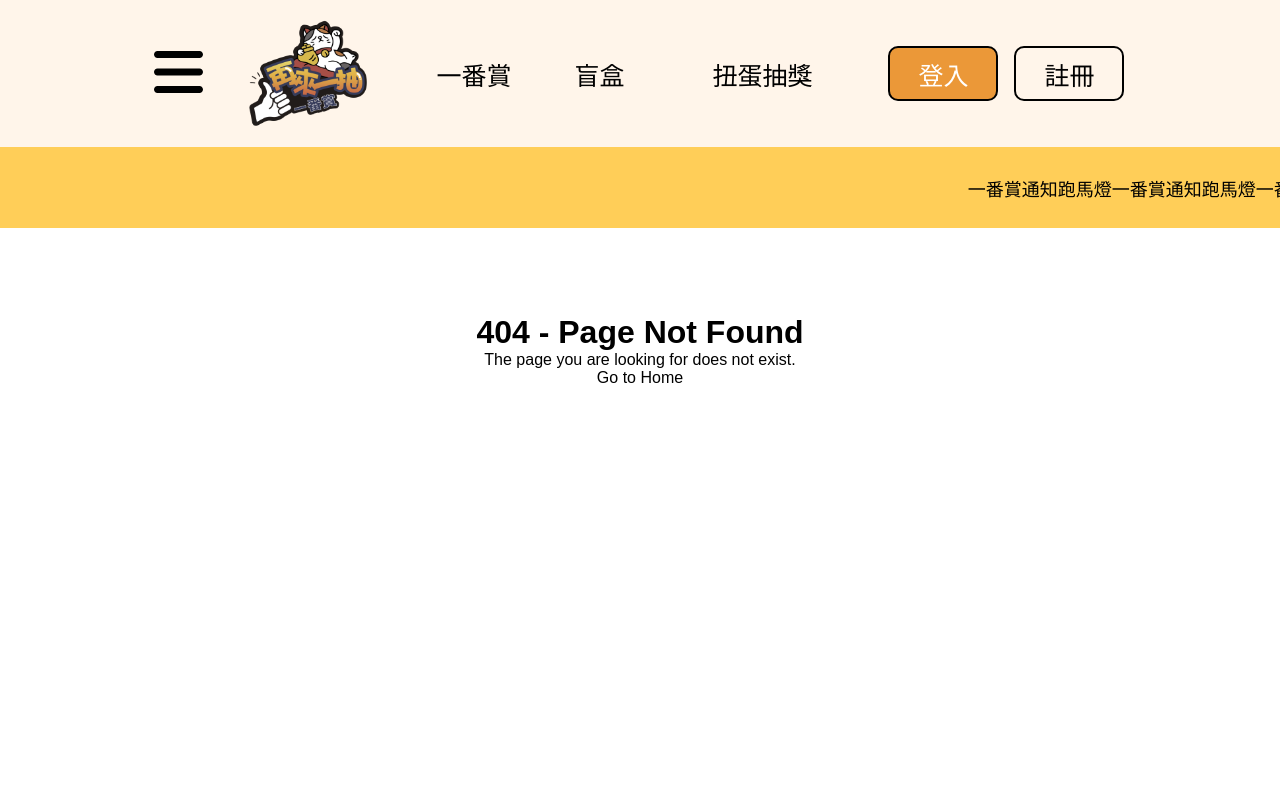
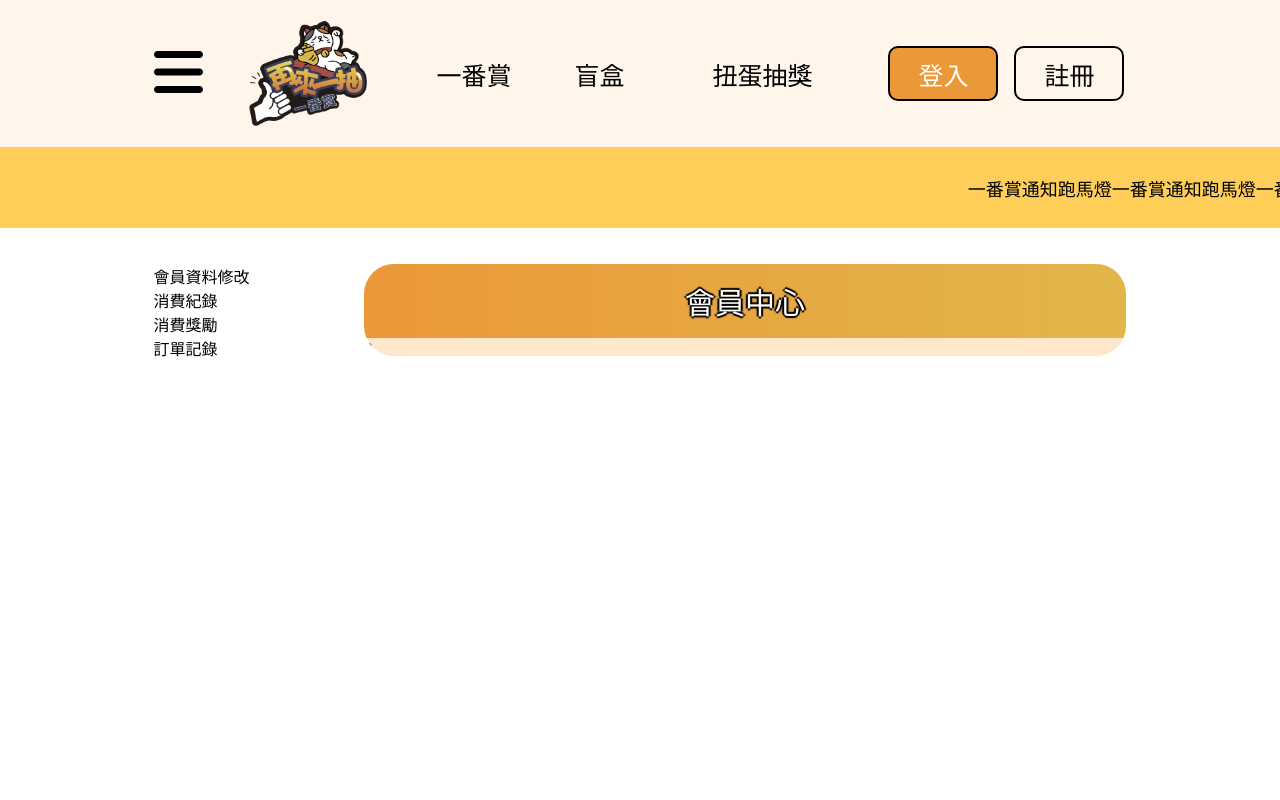
Before and after one commit to smile95137a/OneKuJiForVue, a Vue app: page /member-center/order-history in a window 1280 px wide. Shown: the top 800 px of the page. Built offline with nearby package versions, Linux system fonts and the light colour scheme.

Commit message:
更新會員中心

```diff
--- a/src/assets/styles/main.scss
+++ b/src/assets/styles/main.scss
@@ -30,10 +30,10 @@
 @import 'pages/product3';
 @import 'pages/product-detail';
 @import 'pages/product-detail-one';
+@import 'pages/memberCenter';
 // themes
 // ec6ab1 f29bcb f8cde5
 //
-
 * {
   font-family: 'Arial', sans-serif;
 }
--- /dev/null
+++ b/src/assets/styles/pages/_memberCenter.scss
@@ -0,0 +1,14 @@
+$root-block-name: '.memberCenter';
+
+#{$root-block-name} {
+  $p: &;
+  $p__text: #{$p}__text;
+  @include flex;
+  &__nav {
+    width: 210px;
+  }
+
+  &__main {
+    flex: 1;
+  }
+}
--- a/src/router/index.ts
+++ b/src/router/index.ts
@@ -18,6 +18,11 @@ import Product3 from '@/views/Product3.vue';
 import ProductDetail1 from '@/views/ProductDetail1.vue';
 import ProductDetail2 from '@/views/ProductDetail2.vue';
 import Register from '@/views/Register.vue';
+import MemberCenter from '@/views/MemberCenter/MemberCenter.vue';
+import ProfileEdit from '@/views/MemberCenter/ProfileEdit.vue';
+import PurchaseHistory from '@/views/MemberCenter/PurchaseHistory.vue';
+import Rewards from '@/views/MemberCenter/Rewards.vue';
+import OrderHistory from '@/views/MemberCenter/OrderHistory.vue';
 
 const routes: Array<RouteRecordRaw> = [
   {
@@ -58,12 +63,12 @@ const routes: Array<RouteRecordRaw> = [
   {
     path: '/product-detail2/:id',
     name: 'ProductDetail2',
-    component: () => import('@/views/ProductDetail2.vue')
+    component: () => import('@/views/ProductDetail2.vue'),
   },
   {
     path: '/product-detail2/:id',
     name: 'ProductDetail2',
-    component: () => import('@/views/ProductDetail2.vue')
+    component: () => import('@/views/ProductDetail2.vue'),
   },
   {
     path: '/product-detail2',
@@ -73,7 +78,7 @@ const routes: Array<RouteRecordRaw> = [
   {
     path: '/admin',
     component: AdminDashboard,
-    meta: { requiresAuth: true, layout: 'admin' },  // 驗證身分並設定為後台頁面
+    meta: { requiresAuth: true, layout: 'admin' }, // 驗證身分並設定為後台頁面
     children: [
       {
         path: 'member-management',
@@ -103,6 +108,29 @@ const routes: Array<RouteRecordRaw> = [
     meta: { layout: 'admin' }, // 後台登入頁面
   },
   {
+    path: '/member-center',
+    component: MemberCenter,
+    meta: { requiresAuth: false }, // 驗證身分並設定為前台頁面
+    children: [
+      {
+        path: 'profile-edit',
+        component: ProfileEdit,
+      },
+      {
+        path: 'purchase-history',
+        component: PurchaseHistory,
+      },
+      {
+        path: 'rewards',
+        component: Rewards,
+      },
+      {
+        path: 'order-history',
+        component: OrderHistory,
+      },
+    ],
+  },
+  {
     path: '/',
     redirect: '/home',
   },
@@ -122,7 +150,7 @@ const router = createRouter({
 // 路由守衛
 router.beforeEach(async (to, _, next) => {
   const token = localStorage.getItem('token'); // 檢查本地存儲中是否有 token
-  if (to.matched.some(record => record.meta.requiresAuth)) {
+  if (to.matched.some((record) => record.meta.requiresAuth)) {
     if (token) {
       try {
         await getCurrentUser();
--- /dev/null
+++ b/src/views/MemberCenter/MemberCenter.vue
@@ -0,0 +1,70 @@
+<template>
+  <div class="memberCenter">
+    <div class="memberCenter__nav">
+      <div class="memberCenter__nav-item">
+        <router-link
+          to="/member-center/profile-edit"
+          class="memberCenter__nav-link"
+          active-class="memberCenter__nav-link--active"
+          >會員資料修改</router-link
+        >
+      </div>
+      <div class="memberCenter__nav-item">
+        <router-link
+          to="/member-center/purchase-history"
+          class="memberCenter__nav-link"
+          active-class="memberCenter__nav-link--active"
+          >消費紀錄</router-link
+        >
+      </div>
+      <div class="memberCenter__nav-item">
+        <router-link
+          to="/member-center/rewards"
+          class="memberCenter__nav-link"
+          active-class="memberCenter__nav-link--active"
+          >消費獎勵</router-link
+        >
+      </div>
+      <div class="memberCenter__nav-item">
+        <router-link
+          to="/member-center/order-history"
+          class="memberCenter__nav-link"
+          active-class="memberCenter__nav-link--active"
+          >訂單記錄</router-link
+        >
+      </div>
+    </div>
+    <div class="memberCenter__main">
+      <Card title="會員中心" customClass="mcard--memberCenter">
+        <router-view></router-view>
+      </Card>
+    </div>
+  </div>
+</template>
+
+<script setup lang="ts">
+import Card from '@/components/common/Card.vue';
+</script>
+
+<style scoped>
+.nav {
+  margin-bottom: 20px;
+  display: flex;
+  flex-direction: row;
+  gap: 15px;
+}
+
+.nav-item {
+  margin-right: 15px;
+}
+
+.nav-link {
+  text-decoration: none;
+  color: blue;
+}
+
+.active-link {
+  font-weight: bold;
+  color: red;
+}
+</style>
--- /dev/null
+++ b/src/views/MemberCenter/OrderHistory.vue
@@ -0,0 +1,7 @@
+<template>
+  <div>o</div>
+</template>
+
+<script setup lang="ts"></script>
+
+<style scoped></style>
--- /dev/null
+++ b/src/views/MemberCenter/ProfileEdit.vue
@@ -0,0 +1,7 @@
+<template>
+  <div>3</div>
+</template>
+
+<script setup></script>
+
+<style lang="scss" scoped></style>
--- /dev/null
+++ b/src/views/MemberCenter/PurchaseHistory.vue
@@ -0,0 +1,7 @@
+<template>
+  <div>PurchaseHistory</div>
+</template>
+
+<script setup lang="ts"></script>
+
+<style scoped></style>
--- /dev/null
+++ b/src/views/MemberCenter/Rewards.vue
@@ -0,0 +1,7 @@
+<template>
+  <div>r</div>
+</template>
+
+<script setup lang="ts"></script>
+
+<style scoped></style>
```
